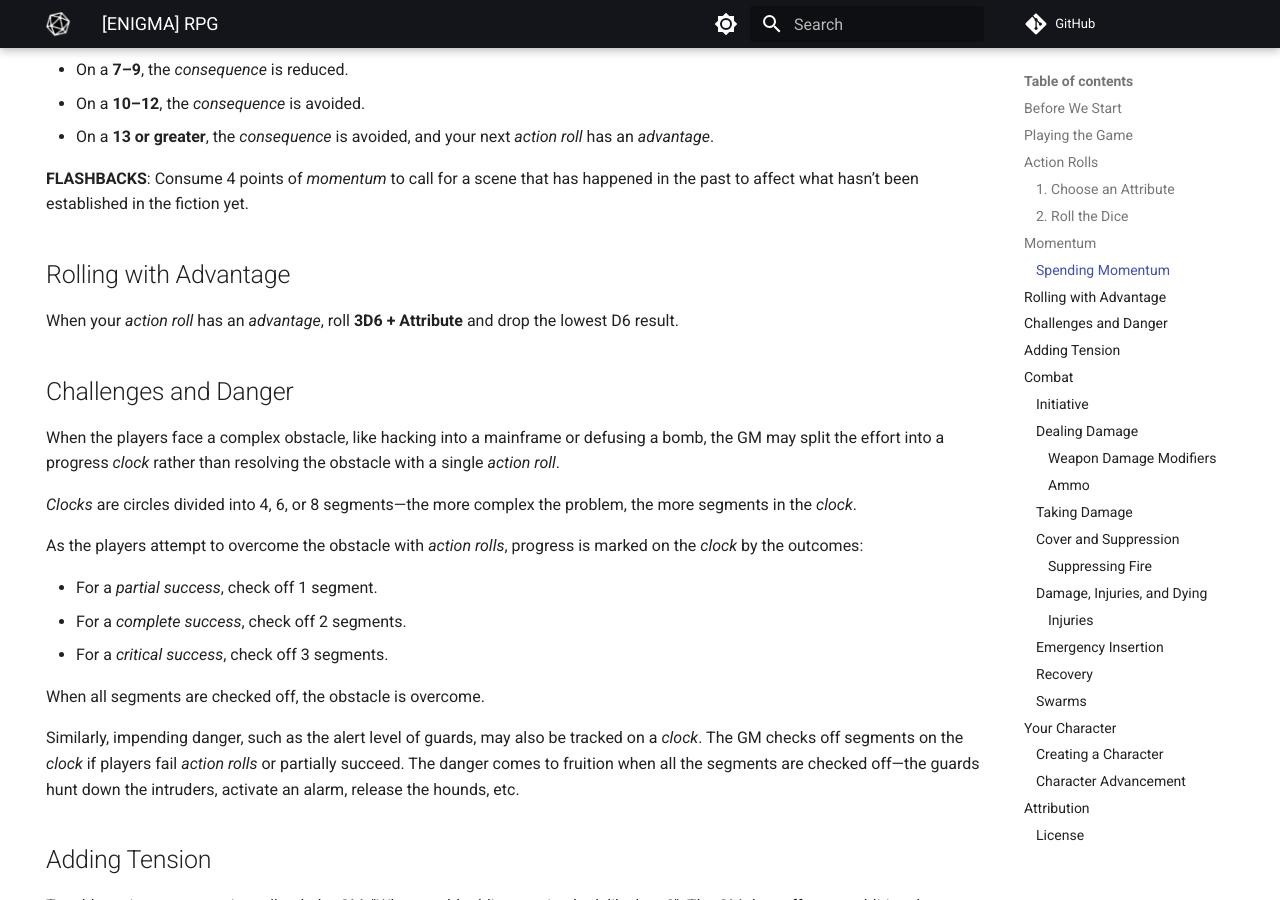
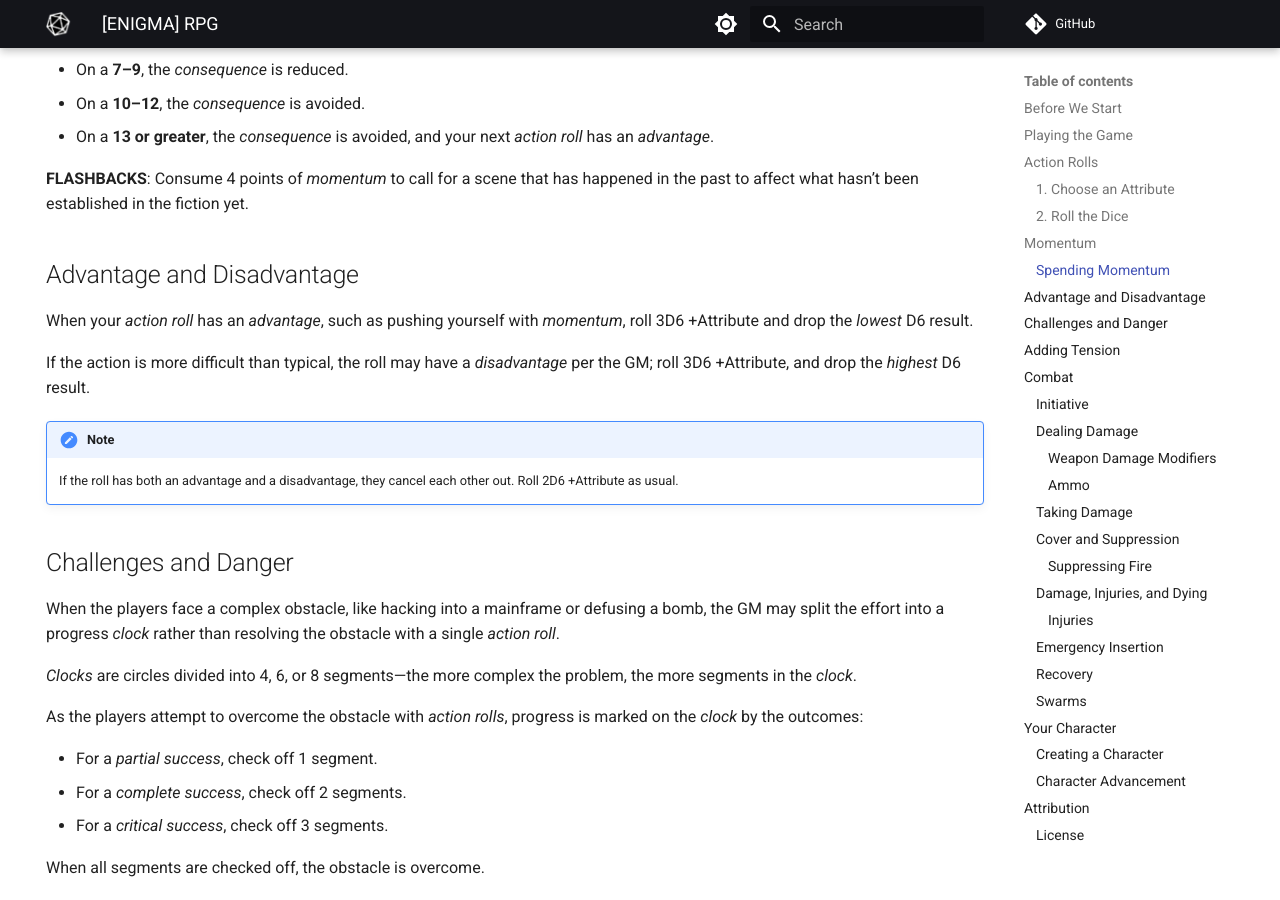
Before and after one commit to joemoose/psiops, an MkDocs documentation site: the page built from docs/index.md, in a window 1280 px wide and 900 px high, scrolled down 2300 px. Built offline with MkDocs 1.6.1 and Material for MkDocs 9.7.7, drawn with Linux system fonts in a browser that asks for light colours; comment, search, counter and statistics services are not loaded; some of the changed text lies outside the part shown.

Commit message:
Update index.md

```diff
--- a/docs/index.md
+++ b/docs/index.md
@@ -83,9 +83,16 @@ Consume 3 points of *momentum* to resist or limit your or someone else’s *cons
 
 **FLASHBACKS**: Consume 4 points of *momentum* to call for a scene that has happened in the past to affect what hasn’t been established in the fiction yet.
 
-## Rolling with Advantage
+## Advantage and Disadvantage
 
-When your *action roll* has an *advantage*, roll **3D6 + Attribute** and drop the lowest D6 result.
+When your *action roll* has an *advantage*, such as pushing yourself with *momentum*, roll 3D6 +Attribute and drop the *lowest* D6 result.
+
+If the action is more difficult than typical, the roll may have a *disadvantage* per the GM; roll 3D6 +Attribute, and drop the *highest* D6 result.
+
+!!! note
+
+	If the roll has both an advantage and a disadvantage, they cancel each other out. Roll 2D6 +Attribute as usual.
+
 
 ## Challenges and Danger
 
```
Also changed, not shown: other parts of docs/index.md (+1 -1 lines).
